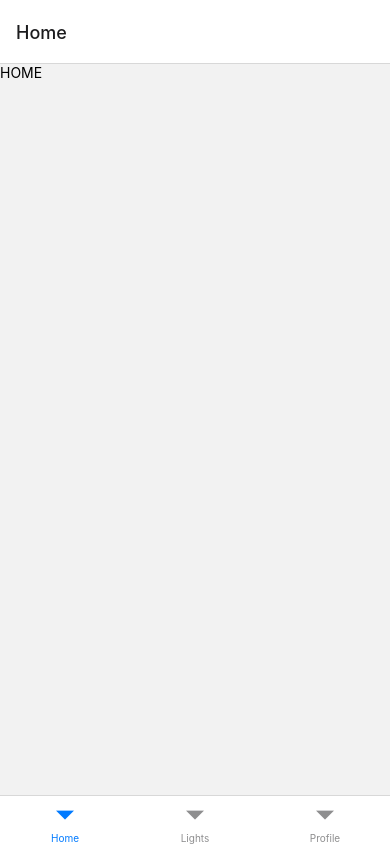
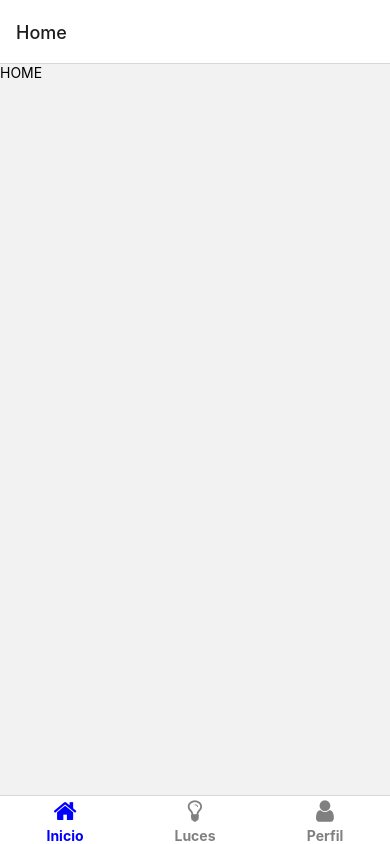
Before and after one commit to MaquinaTech/smartHome, a React Native app in the folder FrontEnd/: screen / in a window 390 px wide. Built offline with nearby package versions, Linux system fonts and the light colour scheme.

Commit message:
style tab navigation

```diff
--- a/FrontEnd/navigation/TabNavigator.js
+++ b/FrontEnd/navigation/TabNavigator.js
@@ -3,15 +3,75 @@ import { createBottomTabNavigator } from "@react-navigation/bottom-tabs";
 import LightsScreen from "../screens/LightsScreen";
 import HomeScreen from "../screens/HomeScreen";
 import ProfileScreen from "../screens/ProfileScreen";
+import Icon from "react-native-vector-icons/FontAwesome";
 const Tab = createBottomTabNavigator();
 
 const TabNavigator = () => {
   return (
-    <Tab.Navigator initialRouteName="Home">
-      <Tab.Screen name="Home" component={HomeScreen} />
-      <Tab.Screen name="Lights" component={LightsScreen} />
-      <Tab.Screen name="Profile" component={ProfileScreen} />
+    <Tab.Navigator
+    initialRouteName="Home"
+    screenOptions={({ route }) => ({
+      tabBarIcon: ({ color, size }) => {
+        let iconName;
+
+        if (route.name === 'Home') {
+          iconName = 'home';
+        } else if (route.name === 'Lights') {
+          iconName = 'lightbulb-o';
+        } else if (route.name === 'Profile') {
+          iconName = 'user';
+        }
+
+        return <Icon name={iconName} size={size} color={color} />;
+      },
+      tabBarLabel: route.name, // Utiliza el nombre de la ruta como etiqueta
+    })}
+    tabBarOptions={{
+      activeTintColor: 'blue', // Color de la pestaña activa
+      inactiveTintColor: 'gray', // Color de las pestañas inactivas
+      style: {
+        backgroundColor: 'white', // Color de fondo de la barra inferior
+        borderTopWidth: 1, // Grosor de la línea superior
+        borderTopColor: 'lightgray', // Color de la línea superior
+      },
+      labelStyle: {
+        fontSize: 14, // Tamaño de fuente de las etiquetas
+        fontWeight: 'bold', // Peso de fuente de las etiquetas
+      },
+    }}
+    >
+      <Tab.Screen
+        name="Home"
+        component={HomeScreen}
+        options={{
+          tabBarIcon: ({ color, size }) => (
+            <Icon name="home" size={size} color={color} />
+          ),
+          tabBarLabel: 'Inicio',
+        }}
+      />
+      <Tab.Screen
+        name="Lights"
+        component={LightsScreen}
+        options={{
+          tabBarIcon: ({ color, size }) => (
+            <Icon name="lightbulb-o" size={size} color={color} />
+          ),
+          tabBarLabel: 'Luces',
+        }}
+      />
+      <Tab.Screen
+        name="Profile"
+        component={ProfileScreen}
+        options={{
+          tabBarIcon: ({ color, size }) => (
+            <Icon name="user" size={size} color={color} />
+          ),
+          tabBarLabel: 'Perfil',
+        }}
+      />
     </Tab.Navigator>
+
   );
 };
 
```
